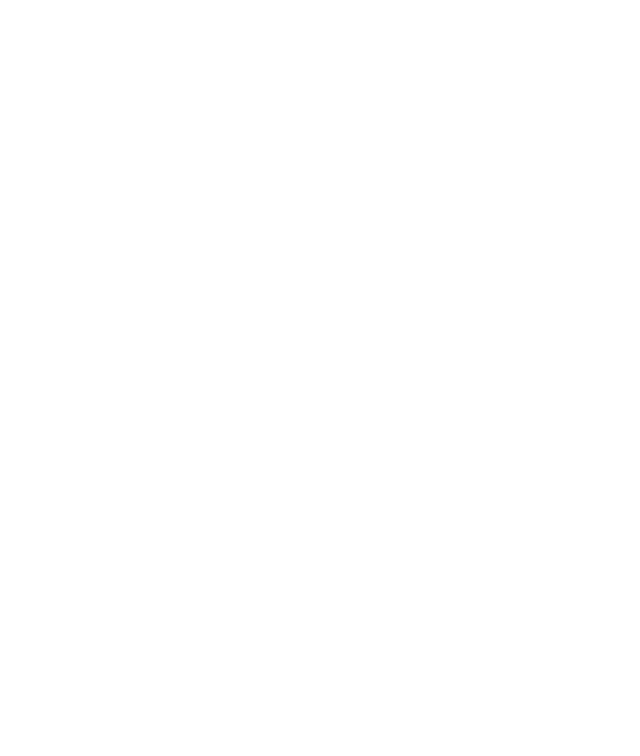
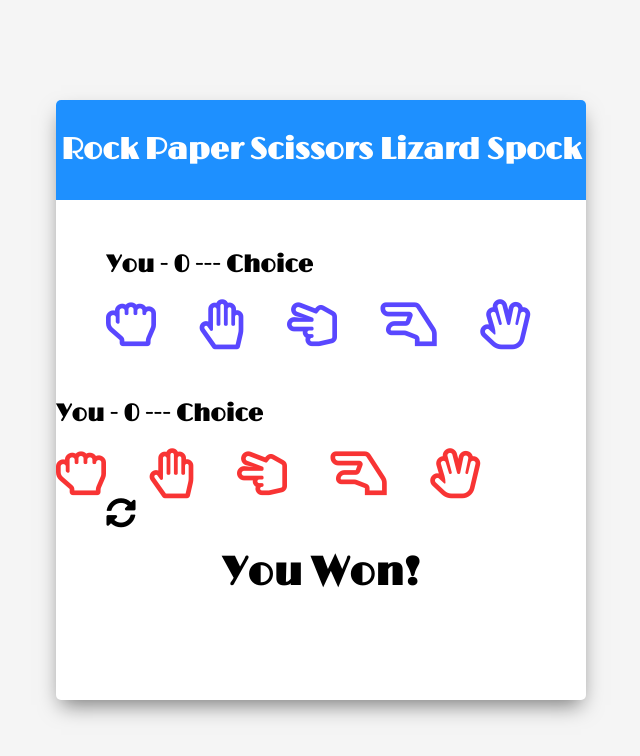
Before and after one commit to jogindrakumar/rock-paper-scissors-game, a plain HTML site: page index.html in a window 1280 px wide. Shown: the whole page, without its empty margins (319-959 px from the left). Drawn offline with nearby package versions, Linux system fonts and the light colour scheme.

Commit message:
modified:   index.html 	modified:   style.css

```diff
--- a/index.html
+++ b/index.html
@@ -12,6 +12,51 @@
     <link rel="stylesheet" href="style.css" />
   </head>
   <body>
+    <!--  -->
+    <div class="game-container">
+      <!-- Header  -->
+      <div class="header">
+        <h1>Rock Paper Scissors Lizard Spock</h1>
+      </div>
+      <!-- Player Container -->
+      <div class="player-container" id="player">
+        <h2>
+          You - <span id="playerScore">0</span>
+          <span class="choice" id="playerChoice"> --- Choice</span>
+        </h2>
+        <i class="far fa-hand-rock" title="Rock" id="playerRock"></i>
+        <i class="far fa-hand-paper" title="Paper" id="playerPaper"></i>
+        <i
+          class="far fa-hand-scissors"
+          title="Scissors"
+          id="playerScissors"
+        ></i>
+        <i class="far fa-hand-lizard" title="Lizard" id="playerLizard"></i>
+        <i class="far fa-hand-spock" title="Spock" id="playerSpock"></i>
+      </div>
+      <!-- Computer Container -->
+      <div class="computer-container" id="computer">
+        <h2>
+          You - <span id="computerScore">0</span>
+          <span class="choice" id="computerChoice"> --- Choice</span>
+        </h2>
+        <i class="far fa-hand-rock" title="Rock" id="computerRock"></i>
+        <i class="far fa-hand-paper" title="Paper" id="computerPaper"></i>
+        <i
+          class="far fa-hand-scissors"
+          title="Scissors"
+          id="computerScissors"
+        ></i>
+        <i class="far fa-hand-lizard" title="Lizard" id="computerLizard"></i>
+        <i class="far fa-hand-spock" title="Spock" id="computerSpock"></i>
+      </div>
+      <!--Reset Icon  -->
+      <i class="fas fa-sync-alt reset-icon" title="Reset"></i>
+      <!-- Results  TExt-->
+      <div class="result-container">
+        <h3 class="result-text" id="resultText">You Won!</h3>
+      </div>
+    </div>
     <!-- Script -->
     <script src="script.js"></script>
   </body>
--- a/style.css
+++ b/style.css
@@ -1,4 +1,4 @@
-@import url("https://fonts.googleapis.com/css?family=Lato&display=swap");
+@import url("https://fonts.googleapis.com/css2?family=Limelight&display=swap");
 
 html {
   box-sizing: border-box;
@@ -7,18 +7,25 @@ html {
 body {
   margin: 0;
   min-height: 100vh;
-
-  font-family: Lato, sans-serif;
+  background-color: whitesmoke;
+  font-family: "Limelight", cursive;
   display: flex;
   justify-content: center;
   align-items: center;
 }
-
-
+.game-container {
+  width: 530px;
+  height: 600px;
+  background: white;
+  border-radius: 5px;
+  box-shadow: 0 10px 20px -5px rgba(0, 0, 0, 0.5);
+}
 
 .header {
   background: dodgerblue;
-
+  border-top-left-radius: 5px;
+  border-top-right-radius: 5px;
+  height: 100px;
   display: flex;
   justify-content: center;
   align-items: center;
@@ -40,10 +47,25 @@ h2 {
 .far {
   font-size: 50px;
   margin-right: 40px;
-  User-select: none;
+  user-select: none;
 }
-
-
+#player .far,
+.player .choice {
+  color: rgb(89, 71, 255);
+  cursor: pointer;
+}
+#computer .far,
+.computer .choice {
+  color: rgb(248, 52, 52);
+  cursor: pointer;
+}
+#player .far:last-of-type,
+#computer .far:last-of-type {
+  margin-right: 0;
+}
+.selected {
+  color: black !important;
+}
 
 .reset-icon {
   font-size: 30px;
@@ -66,7 +88,7 @@ h2 {
 /* Media Query: Large Smartphone (Vertical) */
 @media screen and (max-width: 600px) {
   .game-container {
-
+    width: 95%;
     height: 580px;
   }
 
```
